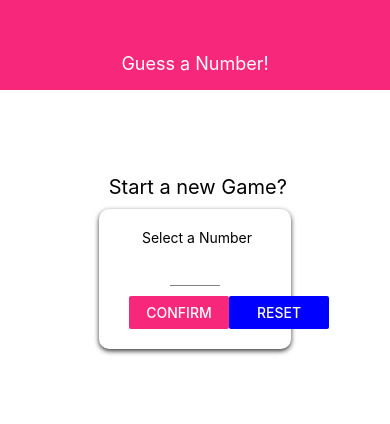
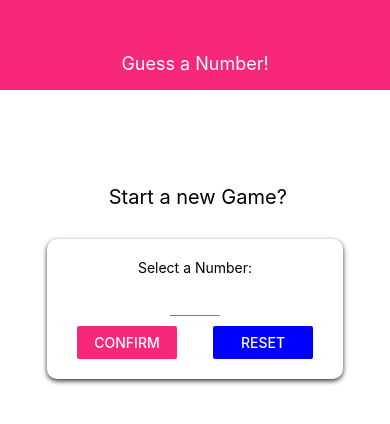
Before and after one commit to arnav13081994/Guess-Number, a React Native app: screen / in a window 390 px wide. Shown: the top 424 px of the page. Built offline with nearby package versions, Linux system fonts and the light colour scheme.

Commit message:
Improved styling a bit

```diff
--- a/screens/StartGameScreen.js
+++ b/screens/StartGameScreen.js
@@ -70,7 +70,7 @@ const StartGameScreen = props => {
 				<Text style={styles.title}> {props.title}</Text>
 				<Card style={styles.inputContainer}>
 
-					<Text> Select a Number</Text>
+					<Text> Select a Number: </Text>
 					<Input
 						style={styles.textInputContainer}
 						autoCorrect={false}
@@ -103,8 +103,9 @@ const StartGameScreen = props => {
 const styles = StyleSheet.create({
 	screen: {
 		flex: 1,
-		padding: 75,
+		padding: 10,
 		alignItems: 'center',
+		marginTop: 75
 	},
 	buttonContainer: {
 		flexDirection: 'row',
@@ -120,6 +121,7 @@ const styles = StyleSheet.create({
 		width: 300,
 		maxWidth: '80%',
 		alignItems: 'center',
+		marginTop: 20
 	},
 	button: {
 		width: 100
```
